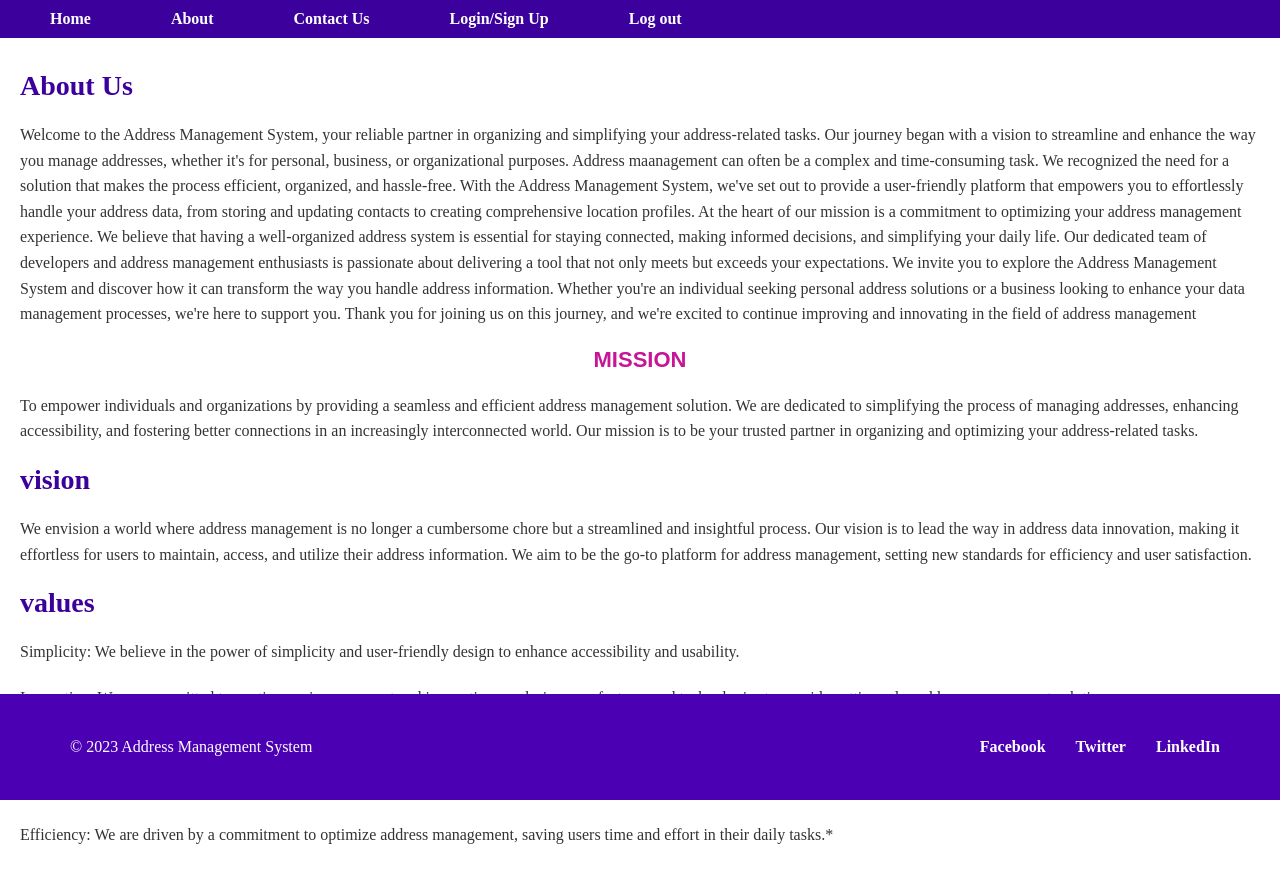
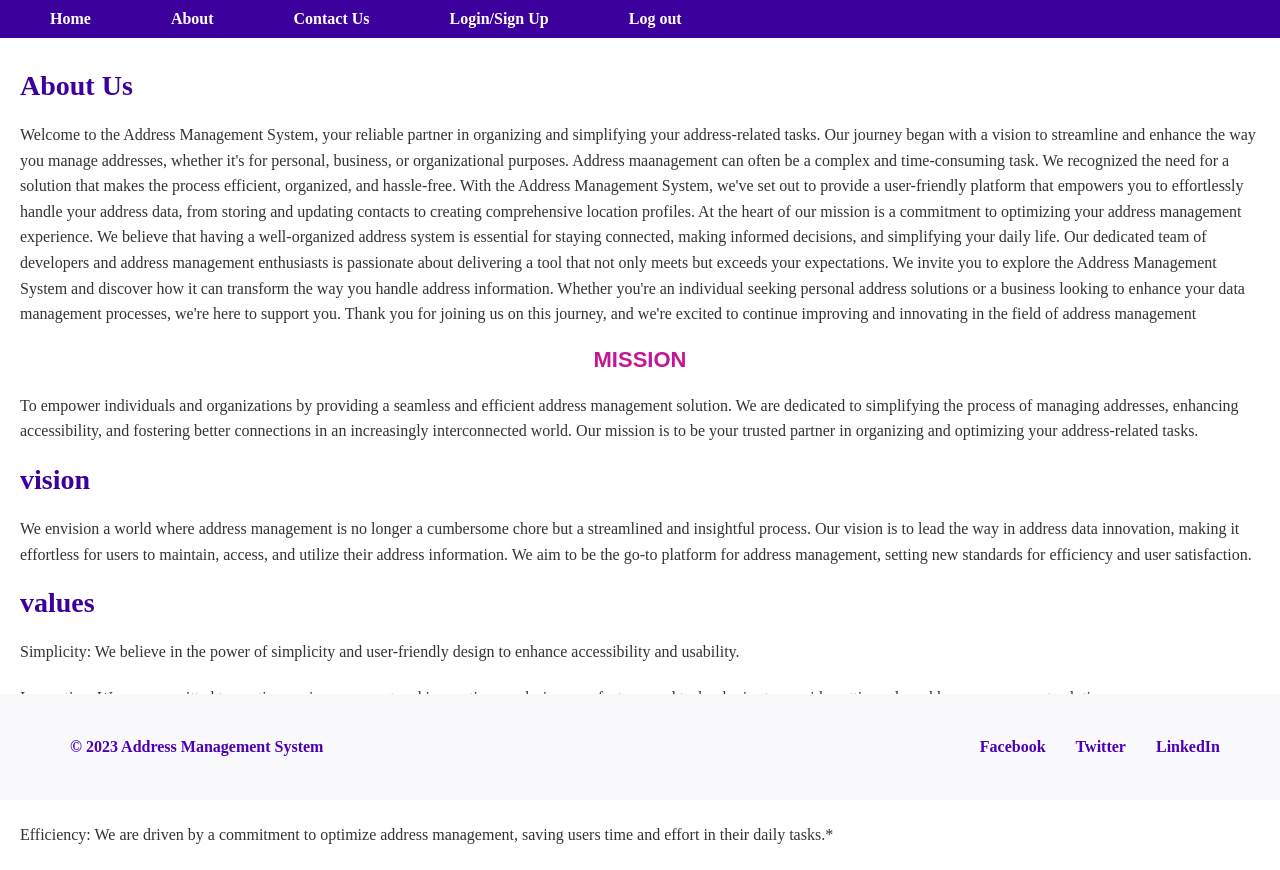
Before and after one commit to BenjaminMensah-2255/address-management-system-new, a React (Create React App) app in the folder address/: page /aboutpage in a window 1280 px wide. Built offline with nearby package versions, Linux system fonts and the light colour scheme.

Commit message:
changed the color of the footer

```diff
--- a/address/docker-compose.yaml
+++ b/address/docker-compose.yaml
@@ -6,5 +6,8 @@ services:
     build: .
     ports:
       - '3000:3000'
+    networks:
+      - mynetwork
+
     stdin_open: true
     tty: true
--- a/address/src/pages/Address.jsx
+++ b/address/src/pages/Address.jsx
@@ -199,7 +199,7 @@ function App() {
                 <th>Email</th>
                 <th>Contact</th>
                 <th>Location</th>
-                <th>Gender</th> {/* Add the Gender column */}
+                <th>Gender</th>
                 <th>Action</th>
               </tr>
             </thead>
--- a/address/src/pages/Footer.css
+++ b/address/src/pages/Footer.css
@@ -1,12 +1,13 @@
 .custom-footer {
-    background-color: #4c00b4;
-    color: #fff;
+    background-color: #f9f8fb;
+    color: #f7eeee;
     padding: 20px 0;
     text-align: center;
     position: fixed;
     bottom: 0;
     left: 0;
     right: 0;
+
   }
 
   .footer-content {
@@ -15,6 +16,7 @@
     display: flex;
     justify-content: space-between;
     align-items: center;
+
   }
 
   .social-links {
@@ -30,7 +32,7 @@
 
   .social-links a {
     text-decoration: none;
-    color: #fff;
+    color: #4c00b4;
     font-weight: bold;
   }
 
@@ -44,6 +46,7 @@
     }
   }
   .address{
-    color: #fff;
+    color: #4c00b4;
     margin-left: 30px;
+   font-weight: bold;
   }
```
